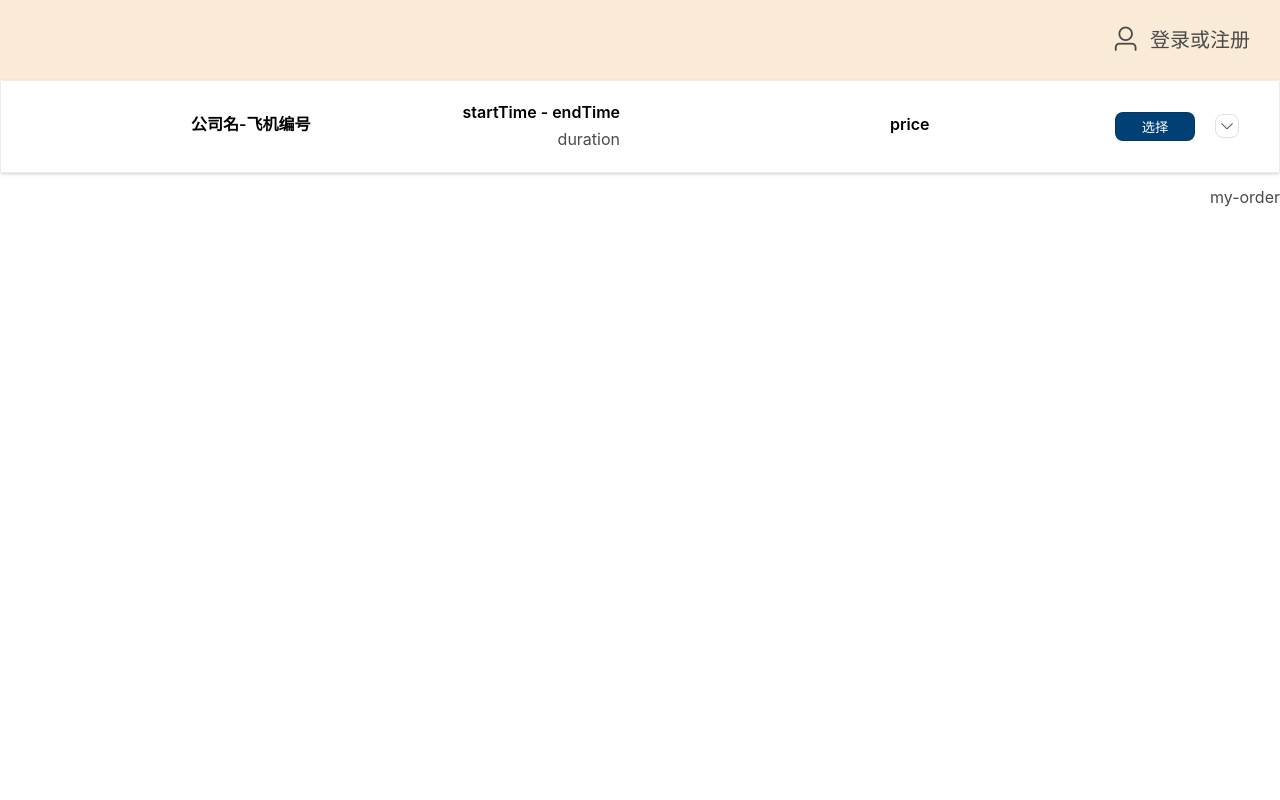
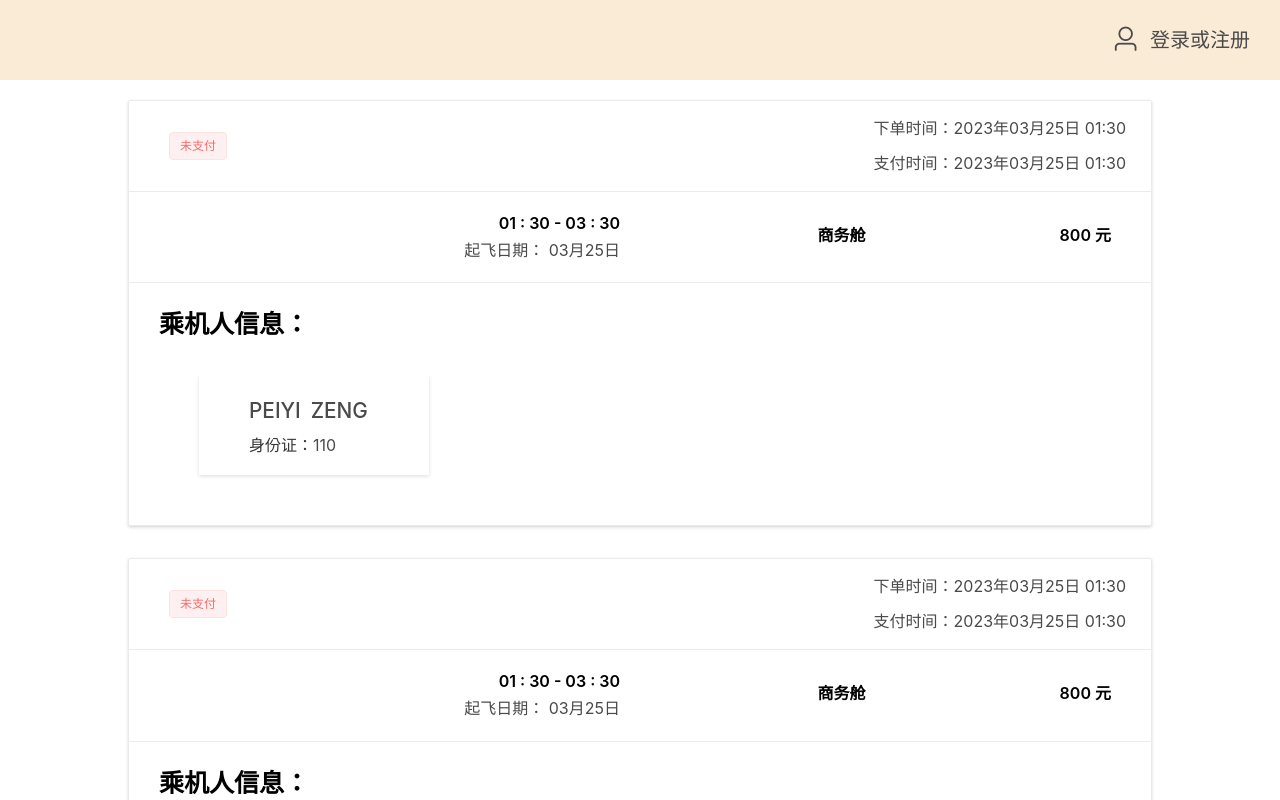
Before and after one commit to zpy1207/ticket-purchase, a Nuxt app: page /myOrder in a window 1280 px wide. Shown: the top 800 px of the page. Built offline with nearby package versions, Linux system fonts and the light colour scheme; what vue-session would draw is missing.

Commit message:
big modifition

```diff
--- a/assets/styles/components/passengerCard.scss
+++ b/assets/styles/components/passengerCard.scss
@@ -8,7 +8,7 @@
 
 }
 
-.card-container:hover {
+.card-hover:hover {
   background-color: aquamarine;
 }
 
--- a/assets/styles/index.scss
+++ b/assets/styles/index.scss
@@ -1,4 +1,11 @@
 @import "./main.scss";
+
+.label-airline-reco {
+  font-size: 2rem;
+  font-weight: 800;
+  margin-right: 50px;
+  margin-bottom: 10px;
+}
 
 .index-page__header {
   display: flex;
--- a/assets/styles/main.scss
+++ b/assets/styles/main.scss
@@ -154,6 +154,10 @@ body {
   display: flex;
 }
 
+.flex-column {
+  flex-direction: column;
+}
+
 .h-full {
   height: 100%;
 }
--- /dev/null
+++ b/assets/styles/myOrder.scss
@@ -0,0 +1,20 @@
+@import "./payment.scss";
+
+.order-container {
+  width: 80%;
+  margin-top: 20px;
+}
+
+.order-list {
+  align-items: center;
+}
+
+.title-choose-passenger {
+  font-size: 25px;
+  text-align: left;
+  padding: 10px 10px;
+}
+
+.flex-column {
+  flex-direction: column;
+}
--- /dev/null
+++ b/components/orderOutline.vue
@@ -0,0 +1,78 @@
+<template>
+  <div class="order-info flex">
+    <div class="state">
+      <el-tag v-if="state===1" size="medium">正在支付</el-tag>
+      <el-tag v-else-if="state===2" type="success" size="medium">已支付</el-tag>
+      <el-tag v-else-if="state===3" type="info" size="medium">已取消</el-tag>
+      <el-tag v-else type="danger" size="medium">未支付</el-tag>
+    </div>
+
+    <div class="flex flex-column time-container">
+      <div class="order-time order-label">下单时间：{{ orderTime }}</div>
+      <div class="pay-time order-label">支付时间：{{ payTime }}</div>
+    </div>
+
+
+  </div>
+</template>
+
+<script>
+export default {
+  props: {
+    orderInfo: { type: Object, default: null }
+  },
+  computed:{
+    isUnpaid() {
+      console.log(this.state === '0')
+      return this.state === 0
+    },
+    orderTime() {
+      if (this.orderInfo && this.orderInfo.orderTime) {
+        const date = new Date(this.orderInfo.orderTime)
+        return `${date.getFullYear()}年${padding(date.getMonth()+1)}月${padding(date.getDate())}日 ${padding(date.getHours())}:${padding(date.getMinutes())}`
+      }
+      return 'order-time'
+    },
+    payTime() {
+      if (this.orderInfo && this.orderInfo.payTime) {
+        const date = new Date(this.orderInfo.payTime)
+        return `${date.getFullYear()}年${padding(date.getMonth()+1)}月${padding(date.getDate())}日 ${padding(date.getHours())}:${padding(date.getMinutes())}`
+      }
+      return 'pay-time'
+    },
+    state() {
+      console.log(typeof(this.orderInfo.payStatus))
+      return this.orderInfo?.payStatus  ? Number(this.orderInfo.payStatus) : ''
+    }
+  },
+  created() {
+    // console.log('this.orderInfo', this.orderInfo)
+  }
+}
+
+function padding(num) {
+  return num < 10 ? `0${num}` : num
+}
+</script>
+
+<style>
+.order-info {
+  padding: 10px 20px;
+  border-bottom: 1px solid #edebe9;
+  justify-content: space-between
+}
+
+.order-label {
+  padding: 5px 5px;
+}
+
+.state {
+  display: flex;
+  align-self: center;
+  padding-left: 20px;
+}
+
+.time-container {
+  align-content: flex-end;
+}
+</style>
--- a/components/passengerCard.vue
+++ b/components/passengerCard.vue
@@ -1,6 +1,6 @@
 <template>
   <div
-    class="card-container pointer"
+    class="card-container"
     :class="klassSelected"
     @click="onSelect"
   >
@@ -21,6 +21,7 @@
 export default {
   name: 'PassengerCard',
   props: {
+    canChoose: { type: Boolean, default: true },
     passengerInfo: { type: Object, default: null }
   },
   data() {
@@ -33,7 +34,15 @@ export default {
       return this.passengerInfo && this.passengerInfo.firstName ? this.passengerInfo.firstName.toUpperCase() : 'firstName'
     },
     klassSelected() {
-      return this.selected ? 'selected' :''
+      const str = []
+      if (this.canChoose) {
+        str.push('pointer')
+        str.push('card-hover')
+      }
+      if (this.selected) {
+        str.push('selected')
+      }
+      return str.join(' ')
     },
     lastName() {
       return this.passengerInfo && this.passengerInfo.lastName ? this.passengerInfo.lastName.toUpperCase() : 'lastName'
--- a/components/ticketOutline.vue
+++ b/components/ticketOutline.vue
@@ -26,11 +26,17 @@
 <script>
 export default {
   props: {
-    ticketInfo: { type: Object, default: null }
+    ticketInfo: { type: Object, default: null },
+    orderSeat: { type: String, default: null },
+    orderPrice: { type: Number, default: null },
   },
 
   computed: {
     airClass() {
+      if (this.orderSeat) {
+        // console.log('this.orderSeat', this.orderSeat)
+        return this.orderSeat
+      }
       return this.choosenClass && this.choosenClass.seatName ? this.choosenClass.seatName : ''
     },
     airplaneId() {
@@ -40,7 +46,7 @@ export default {
       return this.ticketInfo && this.ticketInfo.choosenClass ? JSON.parse(this.ticketInfo.choosenClass) : null
     },
     companyAndNumber() {
-      return this.ticketInfo && this.ticketInfo.companyAndNumber ? this.ticketInfo.companyAndNumber : '公司名-飞机编号'
+      return this.ticketInfo && this.ticketInfo.companyAndNumber ? this.ticketInfo.companyAndNumber : ' '
     },
     duration() {
       return this.ticketInfo.startTime && this.ticketInfo.endTime ? `${(this.ticketInfo.endTime - this.ticketInfo.startTime) / 1000 / 60} min` : 'duration'
@@ -56,6 +62,9 @@ export default {
       return 'endTime'
     },
     price() {
+      if (this.orderPrice) {
+        return this.orderPrice
+      }
       return this.choosenClass && this.choosenClass.price ?  this.choosenClass.price : 'price'
     },
     startAddress() {
@@ -76,6 +85,9 @@ export default {
       return 'startTime'
     },
   },
+  created() {
+    console.log('ticketOuline', this.ticketInfo)
+  },
 }
 
 function padding(num) {
--- a/pages/index.vue
+++ b/pages/index.vue
@@ -22,7 +22,17 @@
       </div>
 
       <div class="all-airline">
-
+        <div class="label-airline-reco">推荐航班</div>
+        <div
+          v-for="(item, index) in ticketList"
+          :key="index"
+          class="cardList"
+        >
+          <ticket-card
+            :ticketInfo="item"
+            @chooseTicket="chooseTicket"
+          ></ticket-card>
+        </div>
       </div>
 
     </main>
@@ -36,6 +46,7 @@
 import SearchTab from '../components/SearchTab.vue'
 // import SelfModal from '../components/SelfModal.vue'
 import HeaderTab from '~/components/HeaderTab.vue'
+import TicketCard from '~/components/TicketCard.vue'
 
 
 
@@ -44,12 +55,14 @@ export default {
   components: {
     SearchTab,
     // SelfModal,
-    HeaderTab
+    HeaderTab,
+    TicketCard
   },
   data() {
     return {
       currentUser: null,
-      showLogin: false
+      showLogin: false,
+      ticketList: []
     }
   },
   computed: {
@@ -58,12 +71,45 @@ export default {
     this.init()
   },
   methods: {
+    chooseTicket(obj) {
+      console.log(obj)
+      this.onPay(obj)
+    },
     logOut() {
       this.currentUser = null
       window.localStorage.clear()
     },
     init() {
       // get user
+      const data ={
+        "id": 10,
+        "airplaneId": 26,
+        "companyAndNumber": '南方航空公司-波音777',
+        "startPort": "广州白云机场",
+        "endPort": "重庆国际机场",
+        "beginCity": "广州",
+        "endCity": "重庆",
+        "startTime": 1679707800000,
+        "endTime": 1679715000000,
+        "detailVoList": [
+          {
+            "freeNum": 20,
+            "price": 1000,
+            "seatName": "头等舱"
+          },
+          {
+            "freeNum": 80,
+            "price": 800,
+            "seatName": "商务舱"
+          },
+          {
+            "freeNum": 150,
+            "price": 400,
+            "seatName": "经济舱"
+          }
+        ]
+      }
+      this.ticketList.push(data)
     },
     async onRegister(obj) {
       // send register request
@@ -104,6 +150,14 @@ export default {
         }
       })
     },
+    onPay(obj) {
+      this.$router.push({
+        path: '/payment',
+        query: {
+          ...obj
+        }
+      })
+    }
   }
 }
 </script>
--- a/pages/myOrder.vue
+++ b/pages/myOrder.vue
@@ -1,37 +1,110 @@
 <template>
-  <div>
+  <div class="">
     <header-tab
-      :user="user"
     ></header-tab>
 
-    <ticket-card></ticket-card>
+    <div class="flex flex-column order-list">
 
-    my-order
+      <div
+        v-for="(item, idx) in orderList"
+        :key="idx"
+        class="order-container ticketCardLayout"
+      >
+
+        <div>
+          <order-outline
+            :orderInfo="item"
+          ></order-outline>
+        </div>
+
+        <div class="order-card">
+          <ticket-outline
+            :orderPrice="item.totalPrice"
+            :orderSeat="item.seatName"
+            :ticketInfo="item.flightPo"
+          ></ticket-outline>
+
+          <div class="flex flex-column detailCard">
+            <div class="bt_focusText title-choose-passenger">乘机人信息：</div>
+
+            <div class="passenger-card-list-container">
+              <div
+                v-for="(passenger, index) in item.ticketVoList"
+                :key="index"
+              >
+                <passenger-card
+                  :canChoose = false
+                  :passengerInfo="passenger.passenger"
+                >
+                </passenger-card>
+              </div>
+            </div>
+
+          </div>
+
+        </div>
+      </div>
+    </div>
+
   </div>
 </template>
 
 <script>
 import HeaderTab from '~/components/HeaderTab.vue'
+import ticketOutline from '~/components/ticketOutline.vue'
+
 export default {
-  components: { HeaderTab },
+  components: {
+    HeaderTab,
+    ticketOutline
+  },
   data() {
     return {
-      user: null
+      orderList: []
     }
   },
-  mounted() {
-    this.mountedInit()
+  computed: {
+  },
+  created() {
+    this.init()
   },
   methods: {
-    mountedInit() {
-      if (process.browser) {
-        this.user = JSON.parse(window.localStorage.getItem('user'))
-      }
+    async init() {
+      await this.initOrderList()
+    },
+    initOrderList() {
+      const data = {
+      "flightPo": {
+        "id": 10,
+        "airplaneId": 26,
+        "startPort": "广州白云机场",
+        "endPort": "重庆国际机场",
+        "beginCity": "广州",
+        "endCity": "重庆",
+        "startTime": 1679707800000,
+        "endTime": 1679715000000,
+      },
+      "totalPrice": 800,
+      "orderTime": 1679707800000,
+      "payStatus": 0,
+      "payTime": 1679707800000,
+      "seatName": "商务舱",
+      "ticketVoList": [
+        {
+          "passenger": {id: 2, identifyCard: "110", firstName: "peiyi", lastName: "zeng"},
+          "price": 800,
+          "status": 0,
+          "ticketStatus": 0
+        }
+      ]
+    }
+      this.orderList.push(data)
+      this.orderList.push(data)
     }
   }
 }
 </script>
 
-<style>
-
+<style lang="scss" scoped>
+@import "~assets/styles/myOrder.scss"
 </style>
--- a/pages/searchDetail.vue
+++ b/pages/searchDetail.vue
@@ -16,7 +16,6 @@
     </div>
 
     <div class="mainLayout flex">
-      <!-- <shopping-cart></shopping-cart> -->
       <!-- ticket-list -->
       <div class="flex flex-column" style="flex-direction: column; flex: 1;">
         <div
@@ -101,6 +100,7 @@ export default {
             {
               "id": 10,
               "airplaneId": 26,
+              "companyAndNumber": '南方航空公司-波音777',
               "startPort": "广州白云机场",
               "endPort": "重庆国际机场",
               "beginCity": "广州",
```
